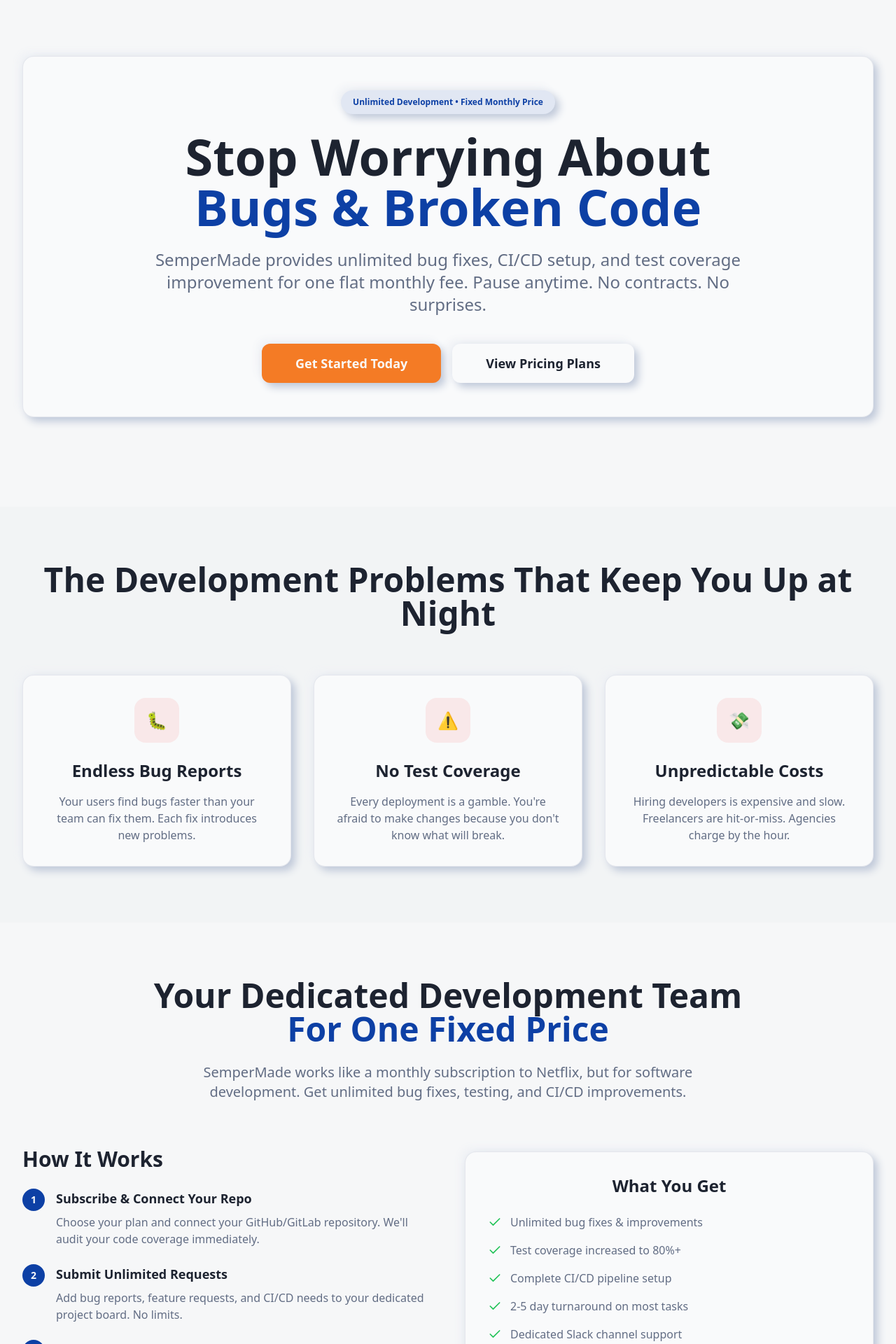
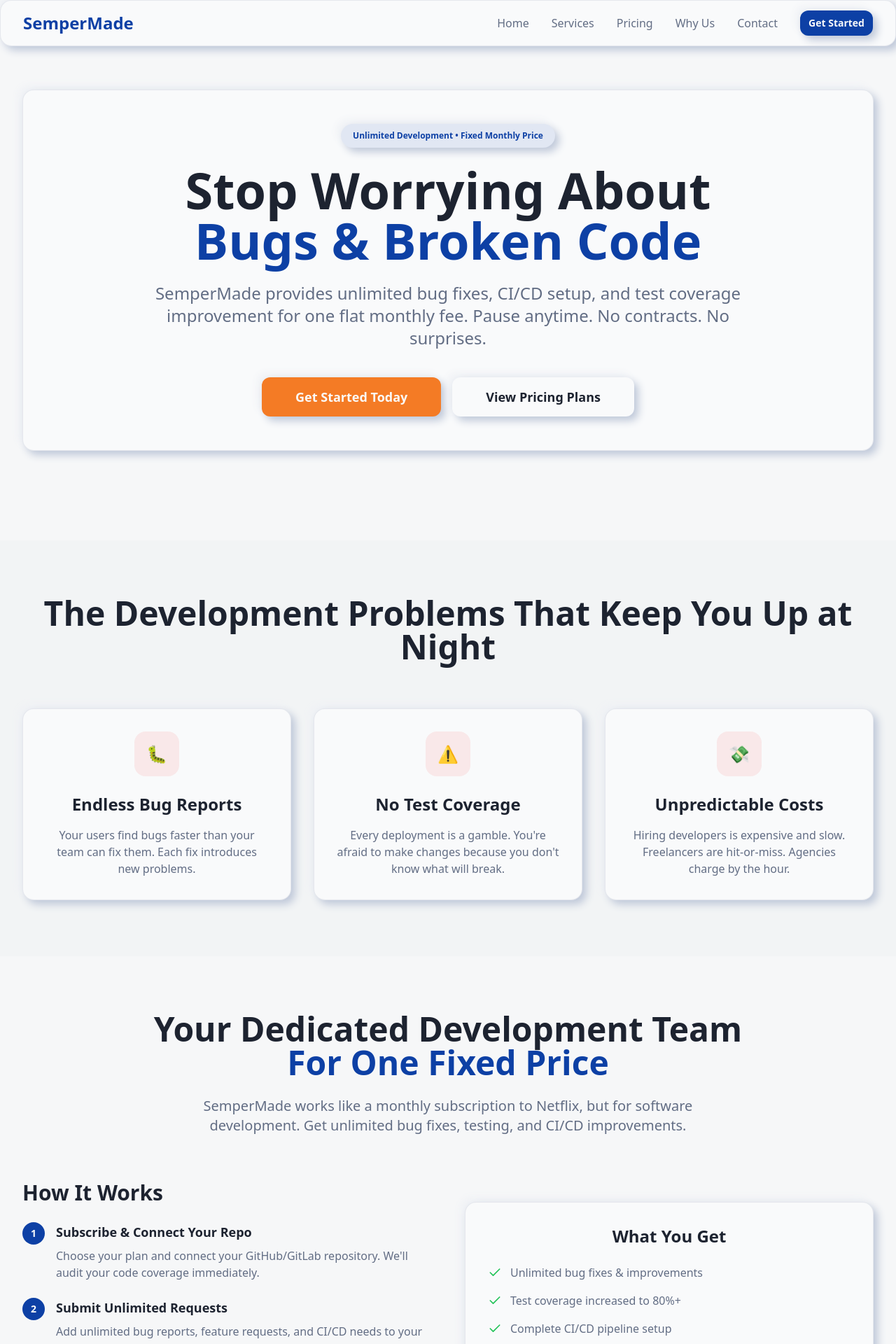
Before and after one commit to semperMade/semperMade.github.io, a React (Vite) app: page / in a window 1280 px wide. Shown: the top 1920 px of the page at 70% size. Built offline with nearby package versions, Linux system fonts and the light colour scheme.

Commit message:
feat: Add branding, navbar, and clarify request handling
- Added "SemperMade" branding to the top left.
- Implemented a navbar with links to page sections for in-page navigation.
- Clarified that unlimited requests are handled one at a time with a 1-3 day turnaround.

```diff
--- /dev/null
+++ b/src/components/Navigation.tsx
@@ -0,0 +1,94 @@
+import { Button } from "@/components/ui/button";
+import { Menu, X } from "lucide-react";
+import { useState } from "react";
+
+const Navigation = () => {
+  const [isMenuOpen, setIsMenuOpen] = useState(false);
+
+  const scrollToSection = (sectionId: string) => {
+    const element = document.getElementById(sectionId);
+    if (element) {
+      element.scrollIntoView({ behavior: 'smooth' });
+    }
+    setIsMenuOpen(false);
+  };
+
+  const navItems = [
+    { label: "Home", id: "hero" },
+    { label: "Services", id: "solution" },
+    { label: "Pricing", id: "pricing" },
+    { label: "Why Us", id: "why-choose" },
+    { label: "Contact", id: "contact" }
+  ];
+
+  return (
+    <nav className="fixed top-0 left-0 right-0 z-50 neo-card bg-card/95 backdrop-blur-sm border-b border-border">
+      <div className="max-w-7xl mx-auto px-4 sm:px-6 lg:px-8">
+        <div className="flex justify-between items-center h-16">
+          {/* Brand */}
+          <div
+            className="cursor-pointer"
+            onClick={() => scrollToSection('hero')}
+          >
+            <h1 className="text-2xl font-bold text-primary">SemperMade</h1>
+          </div>
+
+          {/* Desktop Navigation */}
+          <div className="hidden md:flex items-center space-x-8">
+            {navItems.map((item) => (
+              <button
+                key={item.id}
+                onClick={() => scrollToSection(item.id)}
+                className="text-muted-foreground hover:text-primary transition-colors duration-200 font-medium"
+              >
+                {item.label}
+              </button>
+            ))}
+            <Button
+              variant="neo-primary"
+              size="sm"
+              onClick={() => scrollToSection('pricing')}
+            >
+              Get Started
+            </Button>
+          </div>
+
+          {/* Mobile Menu Button */}
+          <div className="md:hidden">
+            <Button
+              variant="ghost"
+              size="icon"
+              onClick={() => setIsMenuOpen(!isMenuOpen)}
+            >
+              {isMenuOpen ? <X className="h-6 w-6" /> : <Menu className="h-6 w-6" />}
+            </Button>
+          </div>
+        </div>
+
+        {/* Mobile Menu */}
+        {isMenuOpen && (
+          <div className="md:hidden neo-card mt-2 p-4 space-y-4">
+            {navItems.map((item) => (
+              <button
+                key={item.id}
+                onClick={() => scrollToSection(item.id)}
+                className="block w-full text-left text-muted-foreground hover:text-primary transition-colors duration-200 font-medium py-2"
+              >
+                {item.label}
+              </button>
+            ))}
+            <Button
+              variant="neo-primary"
+              className="w-full mt-4"
+              onClick={() => scrollToSection('pricing')}
+            >
+              Get Started
+            </Button>
+          </div>
+        )}
+      </div>
+    </nav>
+  );
+};
+
+export default Navigation;
--- a/src/pages/Index.tsx
+++ b/src/pages/Index.tsx
@@ -2,12 +2,14 @@ import { Button } from "@/components/ui/button";
 import { Card, CardContent, CardHeader, CardTitle } from "@/components/ui/card";
 import { Badge } from "@/components/ui/badge";
 import { Check, CircleDollarSign, Users, FileText } from "lucide-react";
+import Navigation from "@/components/Navigation";
 
 const Index = () => {
   return (
     <div className="min-h-screen bg-background">
+      <Navigation />
       {/* Hero Section */}
-      <section className="relative py-20 px-4 sm:px-6 lg:px-8">
+      <section id="hero" className="relative py-20 px-4 sm:px-6 lg:px-8 pt-32">
         <div className="max-w-7xl mx-auto text-center">
           <div className="neo-card p-12 mb-12">
             <Badge className="mb-6 neo-raised px-4 py-2 bg-primary/10 text-primary font-semibold">
@@ -74,7 +76,7 @@ const Index = () => {
       </section>
 
       {/* Solution Section */}
-      <section className="py-20 px-4 sm:px-6 lg:px-8">
+      <section id="solution" className="py-20 px-4 sm:px-6 lg:px-8">
         <div className="max-w-7xl mx-auto">
           <div className="text-center mb-16">
             <h2 className="text-4xl md:text-5xl font-bold text-foreground mb-6">
@@ -106,7 +108,7 @@ const Index = () => {
                   </div>
                   <div>
                     <h4 className="font-semibold text-lg mb-2">Submit Unlimited Requests</h4>
-                    <p className="text-muted-foreground">Add bug reports, feature requests, and CI/CD needs to your dedicated project board. No limits.</p>
+                    <p className="text-muted-foreground">Add unlimited bug reports, feature requests, and CI/CD needs to your dedicated project board. We handle each request one at a time to ensure quality and focus.</p>
                   </div>
                 </div>
                 <div className="flex items-start gap-4">
@@ -114,8 +116,8 @@ const Index = () => {
                     3
                   </div>
                   <div>
-                    <h4 className="font-semibold text-lg mb-2">Get Results in Days</h4>
-                    <p className="text-muted-foreground">We fix bugs, write tests, and deploy improvements within 2-5 days. All with proper testing and CI/CD.</p>
+                    <h4 className="font-semibold text-lg mb-2">Get Results Fast</h4>
+                    <p className="text-muted-foreground">We work on one request at a time with full attention and deliver bug fixes, tests, and improvements within 1-3 days. All with proper testing and CI/CD.</p>
                   </div>
                 </div>
               </div>
@@ -127,7 +129,7 @@ const Index = () => {
                   "Unlimited bug fixes & improvements",
                   "Test coverage increased to 80%+",
                   "Complete CI/CD pipeline setup",
-                  "2-5 day turnaround on most tasks",
+                  "1-3 day turnaround on most tasks",
                   "Dedicated Slack channel support",
                   "Pause or cancel anytime"
                 ].map((feature, index) => (
@@ -143,7 +145,7 @@ const Index = () => {
       </section>
 
       {/* Pricing Section */}
-      <section className="py-20 px-4 sm:px-6 lg:px-8 bg-muted/30">
+      <section id="pricing" className="py-20 px-4 sm:px-6 lg:px-8 bg-muted/30">
         <div className="max-w-7xl mx-auto">
           <div className="text-center mb-16">
             <h2 className="text-4xl md:text-5xl font-bold text-foreground mb-6">
@@ -172,7 +174,7 @@ const Index = () => {
                     "Basic testing support",
                     "Basic CI/CD pipeline setup",
                     "Email support",
-                    "2-5 day turnaround"
+                    "3-5 day turnaround"
                   ].map((feature, index) => (
                     <div key={index} className="flex items-center gap-3">
                       <Check className="w-4 h-4 text-success flex-shrink-0" />
@@ -264,7 +266,7 @@ const Index = () => {
       </section>
 
       {/* Why Choose Us Section */}
-      <section className="py-20 px-4 sm:px-6 lg:px-8">
+      <section id="why-choose" className="py-20 px-4 sm:px-6 lg:px-8">
         <div className="max-w-7xl mx-auto">
           <div className="text-center mb-16">
             <h2 className="text-4xl md:text-5xl font-bold text-foreground mb-6">
@@ -306,7 +308,7 @@ const Index = () => {
               </div>
               <h3 className="text-xl font-bold mb-3">Lightning Fast</h3>
               <p className="text-muted-foreground">
-                Most bug fixes and improvements delivered within 2-5 days, not weeks.
+                Most bug fixes and improvements delivered within 1-3 days, not weeks.
               </p>
             </div>
           </div>
@@ -340,7 +342,7 @@ const Index = () => {
       </section>
 
       {/* Footer */}
-      <footer className="py-12 px-4 sm:px-6 lg:px-8 border-t border-border">
+      <footer id="contact" className="py-12 px-4 sm:px-6 lg:px-8 border-t border-border">
         <div className="max-w-7xl mx-auto text-center">
           <div className="mb-8">
             <h3 className="text-3xl font-bold text-foreground mb-2">SemperMade</h3>
```
